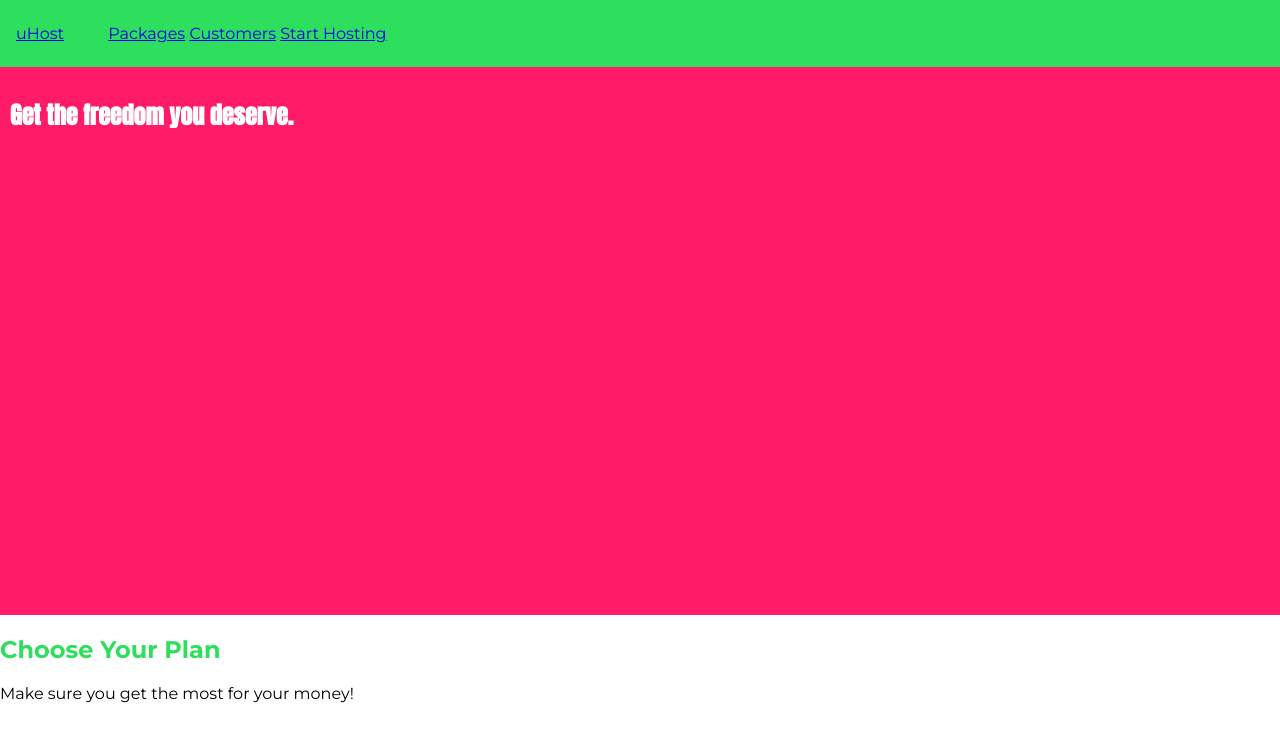
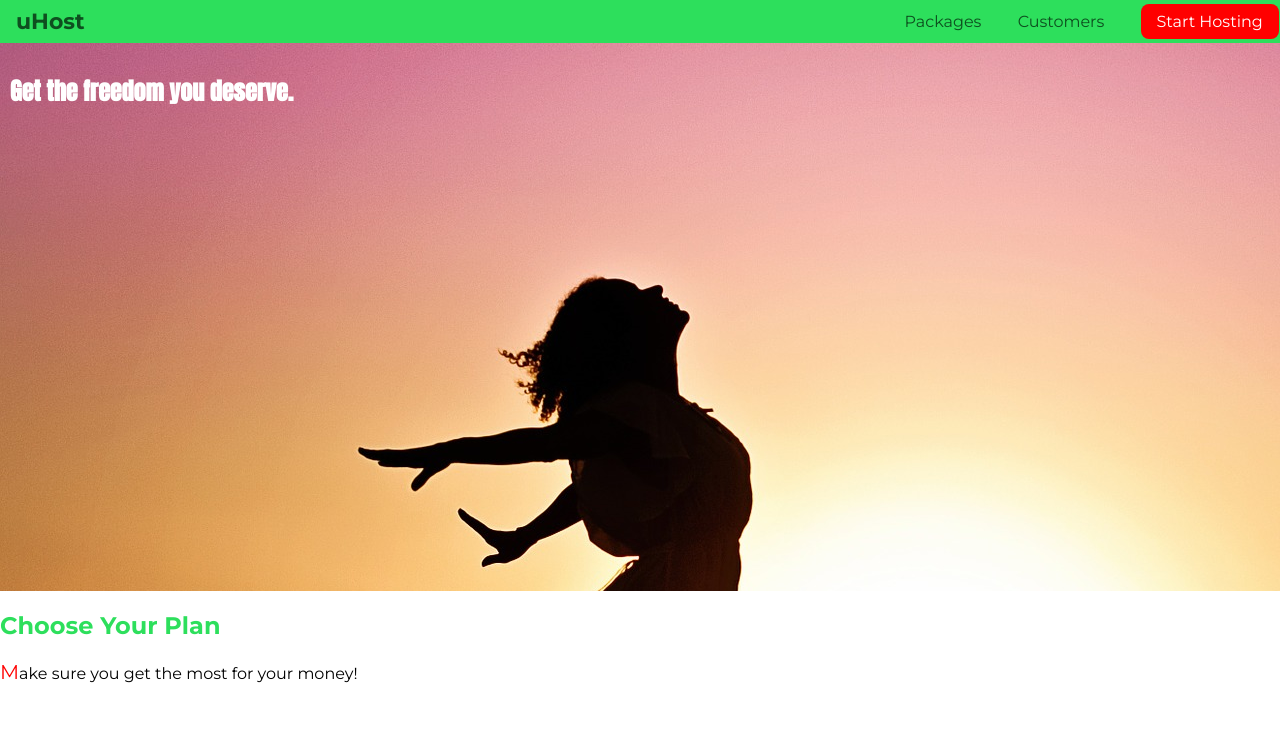
Before and after one commit to ankurLawsikho/cssPoc, a plain HTML site: page lesson1/index.html in a window 1280 px wide. Shown: the top 742 px of the page. Drawn offline with Linux system fonts and the light colour scheme.

Commit message:
lesson2 added

```diff
--- a/index.html
+++ b/lesson1/index.html
@@ -14,7 +14,7 @@
 <body>
     <header class="main-header">
         <div>
-            <a href="index.html">
+            <a href="index.html" class="main-header__brand">
                 uHost
             </a>
         </div>
@@ -26,7 +26,7 @@
                 <li class="main-nav_item">
                     <a href="customers/index.html">Customers</a>
                 </li>
-                <li class="main-nav_item">
+                <li class="main-nav_item main-nav_item-cta">
                     <a href="start-hosting/index.html">Start Hosting</a>
                 </li>
             </ul>
--- /dev/null
+++ b/lesson1/main.css
@@ -0,0 +1,92 @@
+body {
+    font-family: 'Montserrat', sans-serif;
+    margin: 0px;
+}
+
+#product-overview {
+    background: url("freedom.jpg");
+    padding: 10px;
+    width: 100%;
+    height: 528px;
+}
+
+.section-title {
+    color: #2ddf5c;
+}
+
+#product-overview h1 {
+    color: white;
+    font-family: 'Anton', sans-serif;
+}
+
+.main-header {
+    background:#2ddf5c;
+    width: 100%;
+    padding: 8px 16px;
+}
+
+.main-header > div {
+    display: inline-block;
+    vertical-align: middle;
+}
+
+.main-header__brand {
+    color: #0e4f1f;
+    text-decoration: none;
+    font-weight: bold;
+    font-size: 22px;
+}
+
+.main-nav {
+    display: inline-block;
+    text-align: right;
+    width: calc(100% - 74px);
+    vertical-align: middle;
+}
+
+.main-nav_items {
+    margin: 0;
+    padding: 0;
+    list-style: none;
+}
+
+.main-nav_item {
+    display: inline-block;
+    margin: 0 16px;
+    text-decoration: none;
+}
+
+.main-nav_item a {
+    text-decoration: none;
+    color: #0e4f1f;
+    padding: 5px 0;
+}
+
+.main-nav_item a:active,
+.main-nav_item a:hover {
+    color: white;
+    border-bottom: 5px solid white;
+}
+
+.main-nav_item-cta a {
+    color: white;
+    background-color: red;
+    padding: 8px 16px;
+    border-radius: 8px;
+}
+
+.main-nav_item-cta a:hover,
+.main-nav_item-cta a:active {
+    color: red;
+    background-color: white;
+    border: none;
+}
+
+p::first-letter {
+    color: red;
+    font-size: 20px;
+}
+
+/* h1 {
+    font-family: sans-serif;
+} */
--- /dev/null
+++ b/lesson2/more-on-selectors-2-multiple-css-classes/more-on-selectors-2-multiple-css-classes/main.css
@@ -0,0 +1,30 @@
+body {
+    font-family: sans-serif;
+}
+
+nav {
+    margin-bottom: 16px;
+    background: #fa923f;
+    padding: 8px 0;
+}
+
+a {
+    text-decoration: none;
+    color: white;
+    margin: 10px;
+}
+
+a.active {
+    color: #521751;
+}
+
+.main-section {
+    height: 800px;
+    border: 1px solid #ccc !important;
+    padding: 16px;
+}
+
+.highlighted {
+    border: 2px solid #fa923f;
+    height: 200px;
+}
--- a/main.css
+++ /dev/null
@@ -1,42 +0,0 @@
-body {
-    font-family: 'Montserrat', sans-serif;
-    margin: 0px;
-}
-
-#product-overview {
-    background: #ff1b68;
-    padding: 10px;
-    width: 100%;
-    height: 528px;
-}
-
-.section-title {
-    color: #2ddf5c;
-}
-
-#product-overview h1 {
-    color: white;
-    font-family: 'Anton', sans-serif;
-}
-
-.main-header {
-    background:#2ddf5c;
-    width: 100%;
-    padding: 8px 16px;
-}
-
-.main-header > div {
-    display: inline-block;
-}
-
-.main-nav {
-    display: inline-block;
-}
-
-.main-nav_item {
-    display: inline-block;
-}
-
-/* h1 {
-    font-family: sans-serif;
-} */
```
Also changed, not shown: lesson2/more-on-selectors-2-multiple-css-classes/more-on-selectors-2-multiple-css-classes/index.html (added, +25 -0 lines), lesson1/favicon.png (renamed from favicon.png), lesson1/freedom.jpg (added), 1 other file.
